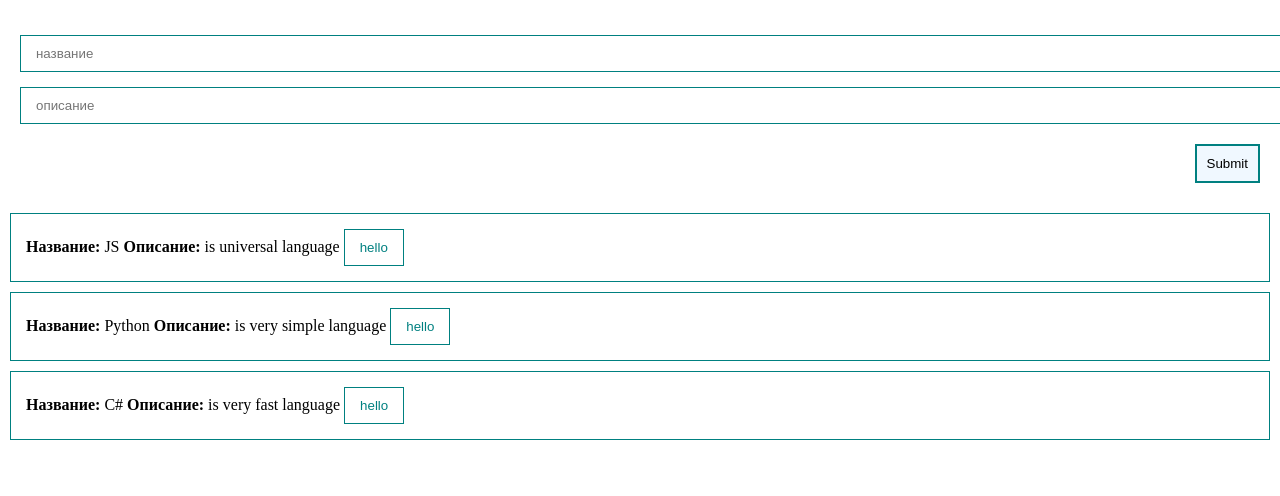
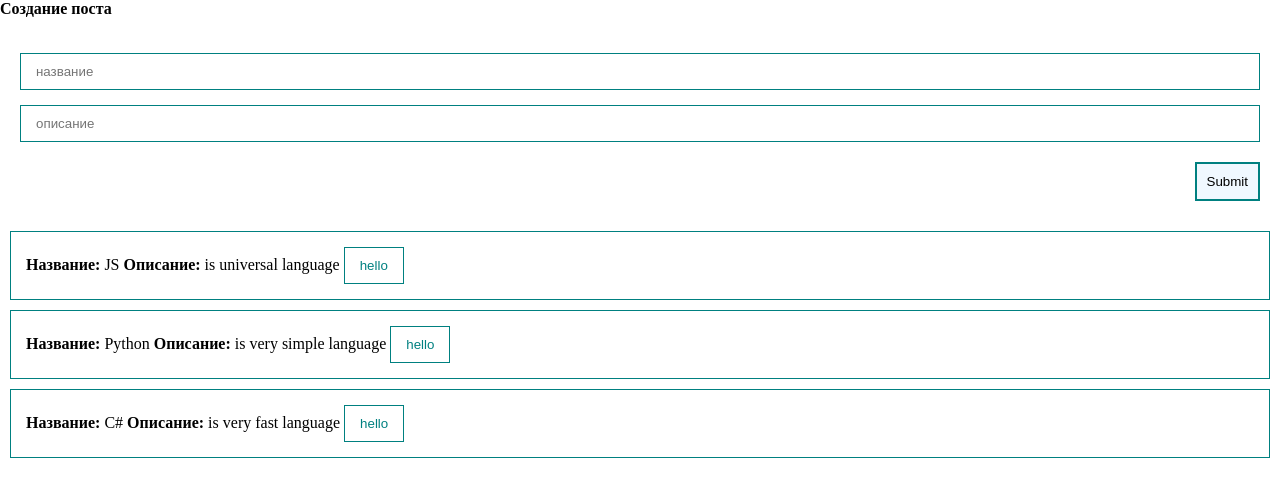
Before and after one commit to Tyrannozavr/learnVue, a Vue app: page / in a window 1280 px wide. Shown: the top 496 px of the page. Built offline with nearby package versions, Linux system fonts and the light colour scheme.

Commit message:
padding works

```diff
--- a/src/App.vue
+++ b/src/App.vue
@@ -1,7 +1,9 @@
 <template>
   <div>
+    <strong>Создание поста</strong>
     <post-form @create="createPost"/>
     <posts-list :posts="posts"/>
+
   </div>
 </template>
 
@@ -33,5 +35,6 @@ export default {
 * {
   padding: 0;
   margin: 0;
+  box-sizing: border-box;
 }
 </style>
--- a/src/components/postForm.vue
+++ b/src/components/postForm.vue
@@ -27,7 +27,7 @@ export default {
 </script>
 
 <template>
-  <form class="app" @submit.prevent="createPost">
+  <form @submit.prevent="createPost">
     <my-input v-model="post.name" placeholder="название" />
     <my-input v-model="post.body" placeholder="описание" />
 
@@ -36,18 +36,10 @@ export default {
 </template>
 
 <style scoped>
-.app {
-  padding: 20px;
-}
 form {
   display: flex;
   flex-direction: column;
-}
-.input {
-  width: 100%;
-  border: 1px solid teal;
-  padding: 10px 15px;
-  margin-top: 15px;
+  padding: 20px
 }
 .submit {
   border: 2px solid teal;
```
